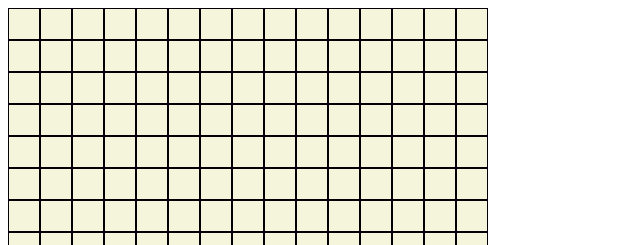
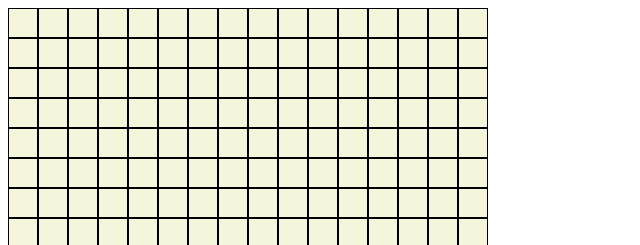
Before and after one commit to KIRA-8XY/etch-a-sketch, a plain HTML site: page index.html in a window 1280 px wide. Shown: the top 245 px of the page, without its empty margins (0-640 px from the left). Drawn offline with Linux system fonts and the light colour scheme.

Commit message:
Add border-box property to each square divs

```diff
--- a/styles.css
+++ b/styles.css
@@ -9,5 +9,6 @@
     height: 30px;
     background-color: beige;
     border: 1px solid black;
-    flex:  1 30px;
+    flex: 0 0 30px;
+    box-sizing: border-box;
 }
```
